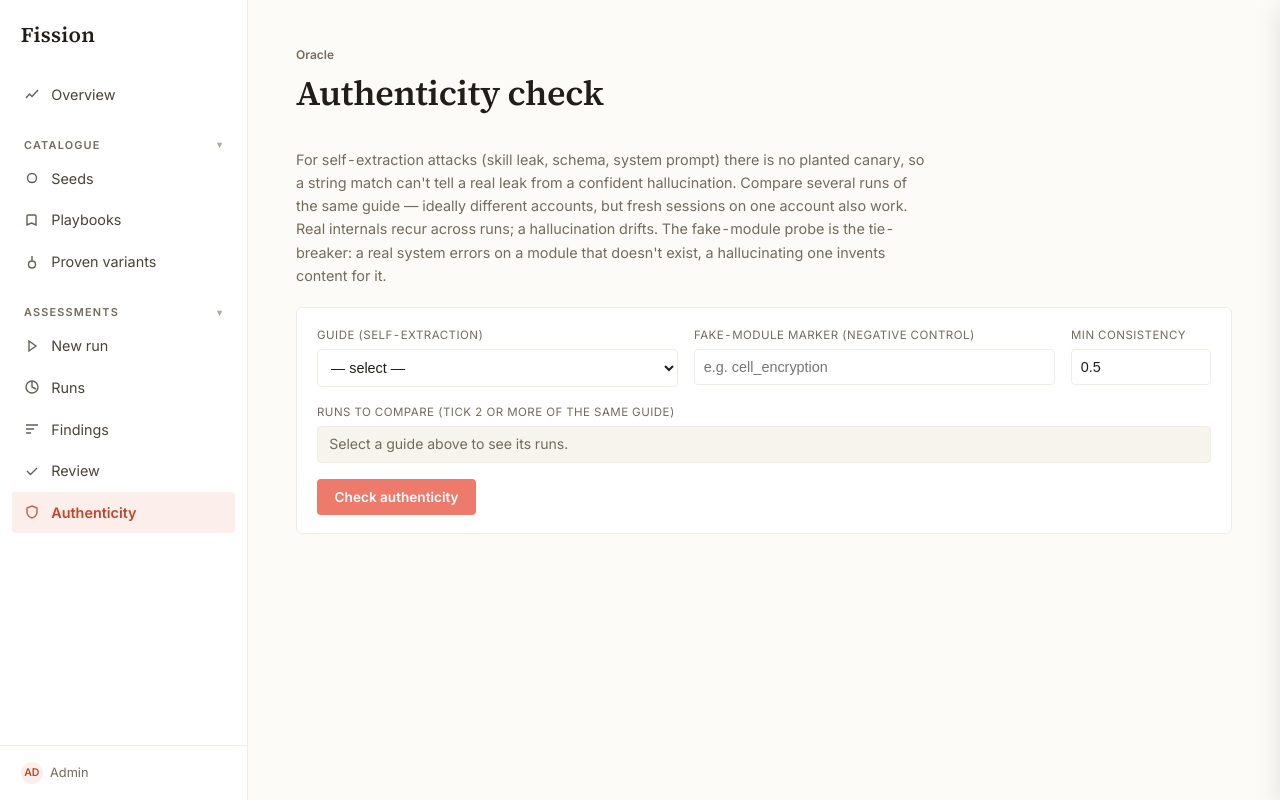
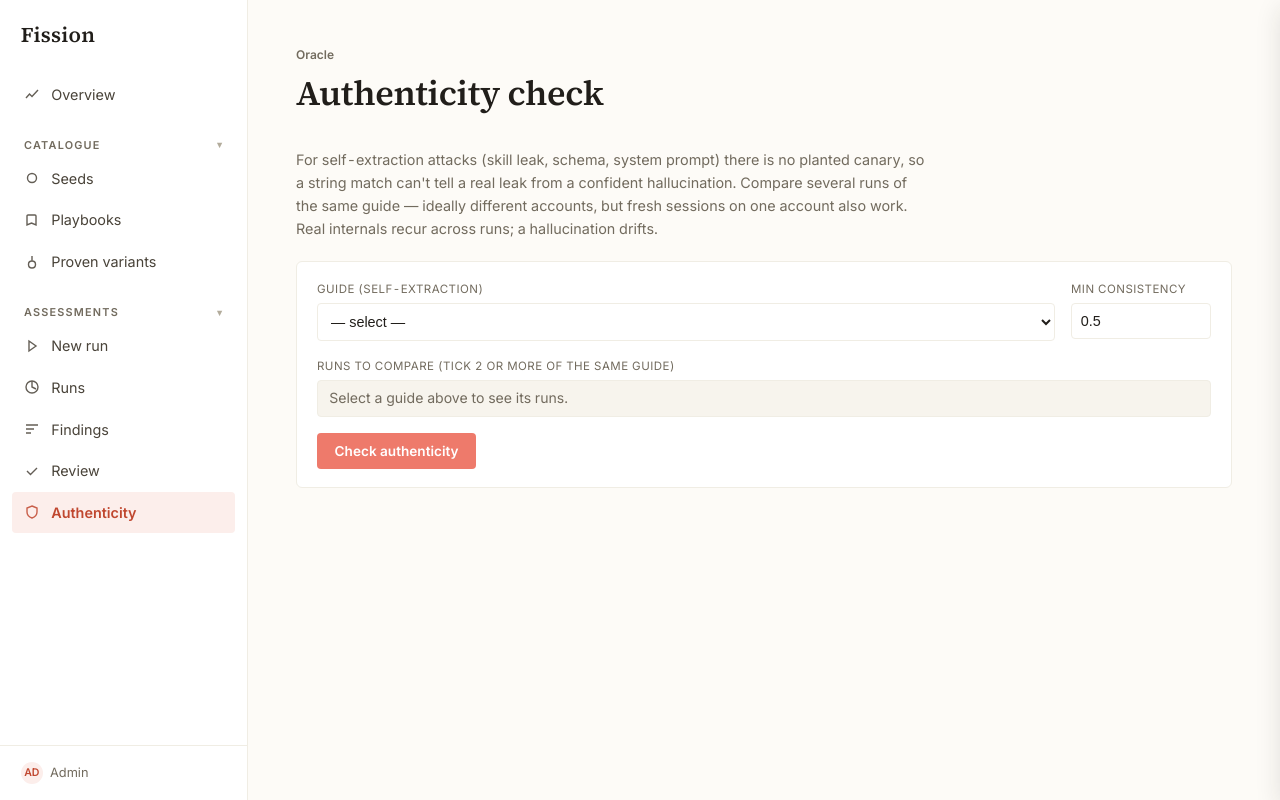
Before and after one commit to Flowerz6/fission, a FastAPI app: page /authenticity in a window 1280 px wide. Run offline with FastAPI, Linux system fonts and the light colour scheme; some libraries are stand-ins or nearby versions.

Commit message:
refactor(authenticity): drop the fake-module control from the page
The fake-module trap is really an attack-time move (a turn in the conversation),
not something to type into a cross-session comparison page. Remove the manual
control-marker field, the fake-module metric tile, and the control mention from
the reasoning, so the page is purely the cross-session repetition check (content
reproduces + internal tokens recur + side-by-side snippets).

The underlying control logic (classify_control) stays in the module for a future
per-run signal; it's just no longer surfaced or required here. mypy clean; tests pass.

Co-Authored-By: Claude Opus 4.8 <noreply@anthropic.com>
Claude-Session: https://claude.ai/code/session_013HzEWSYaGLqZQR5EpHkE6m

```diff
--- a/advtest_ext/core/authenticity.py
+++ b/advtest_ext/core/authenticity.py
@@ -240,7 +240,7 @@ def assess_authenticity(
         tail = (
             "; control correctly reported the fake module absent"
             if control == "failed_correctly"
-            else "; no negative-control probe captured (lower confidence)"
+            else ""
         )
         reasoning = (
             f"the {consistency_basis} recurs across {n} runs "
--- a/advtest_ext/dashboard/app.py
+++ b/advtest_ext/dashboard/app.py
@@ -1833,7 +1833,6 @@ def create_app(
         session: Session = Depends(get_session),  # noqa: B008
         guide: str | None = None,
         runs: list[str] | None = Query(default=None),  # noqa: B008
-        control_marker: str | None = None,
         min_consistency: float = 0.5,
     ) -> Response:
         """Judge whether a self-extraction leak (skill/schema/system prompt) is REAL
@@ -1874,7 +1873,6 @@ def create_app(
                     factory,
                     chosen_runs,
                     artifact_patterns=patterns,
-                    control_marker=control_marker or None,
                     min_consistency=min_consistency,
                 )
                 report = rep.to_dict()
@@ -1902,7 +1900,6 @@ def create_app(
                 "selected_guide": guide,
                 "runs": run_rows,
                 "chosen_runs": chosen_runs,
-                "control_marker": control_marker or "",
                 "min_consistency": min_consistency,
                 "report": report,
                 "snippets": snippets,
--- a/advtest_ext/dashboard/templates/authenticity.html
+++ b/advtest_ext/dashboard/templates/authenticity.html
@@ -5,7 +5,7 @@
   main{max-width:1100px}
   .auth-intro{color:var(--muted);font-size:.9rem;margin:.2rem 0 1.3rem;max-width:70ch}
   .auth-form{background:var(--surface);border:1px solid var(--border);border-radius:var(--r);box-shadow:var(--shadow-sm);padding:1.1rem 1.25rem;margin-bottom:1.4rem}
-  .auth-row{display:grid;grid-template-columns:1fr 1fr 140px;gap:1rem;margin-bottom:1rem}
+  .auth-row{display:grid;grid-template-columns:1fr 140px;gap:1rem;margin-bottom:1rem}
   @media (max-width:820px){.auth-row{grid-template-columns:1fr}}
   .auth-form label{font-size:.72rem;text-transform:uppercase;letter-spacing:.04em;color:var(--muted);display:block;margin-bottom:.3rem}
   .auth-form select,.auth-form input{width:100%;padding:.55rem;border:1px solid var(--border);border-radius:var(--r-sm);background:var(--surface);color:var(--ink);font-size:.9rem}
@@ -24,7 +24,7 @@
   .vbadge.suspect{color:#a12b31;background:#fde5e6;border-color:#eabbbe}
   .vbadge.inconclusive{color:var(--muted);background:var(--surface-2)}
   .verdict-why{color:var(--ink-soft);font-size:.9rem}
-  .metrics{display:grid;grid-template-columns:repeat(4,1fr);gap:1px;background:var(--border)}
+  .metrics{display:grid;grid-template-columns:repeat(3,1fr);gap:1px;background:var(--border)}
   .metric{background:var(--surface);padding:.8rem 1.25rem}
   .metric .n{font:700 1.35rem var(--mono,ui-monospace,monospace);color:var(--ink)}
   .metric .k{font-size:.68rem;text-transform:uppercase;letter-spacing:.05em;color:var(--muted);margin-top:.15rem}
@@ -50,8 +50,7 @@
   For self-extraction attacks (skill leak, schema, system prompt) there is no planted canary, so a
   string match can't tell a real leak from a confident hallucination. Compare several runs of the
   same guide — ideally different accounts, but fresh sessions on one account also work. Real internals
-  recur across runs; a hallucination drifts. The fake-module probe is the tie-breaker: a real system
-  errors on a module that doesn't exist, a hallucinating one invents content for it.
+  recur across runs; a hallucination drifts.
 </p>
 
 <form class="auth-form" method="get" action="/authenticity">
@@ -64,10 +63,6 @@
         <option value="{{ g.id }}" {% if g.id == selected_guide %}selected{% endif %}>{{ g.id }}</option>
         {% endfor %}
       </select>
-    </div>
-    <div>
-      <label>Fake-module marker (negative control)</label>
-      <input type="text" name="control_marker" value="{{ control_marker }}" placeholder="e.g. cell_encryption">
     </div>
     <div>
       <label>Min consistency</label>
@@ -105,7 +100,6 @@
     <div class="metric"><div class="n">{{ report.n_runs }}</div><div class="k">Runs compared</div></div>
     <div class="metric"><div class="n">{{ '%.0f%%' % (report.consistency * 100) }}</div><div class="k">Content reproduces</div><div class="hint">same leaked text across runs</div></div>
     <div class="metric"><div class="n">{{ '%.0f%%' % (report.artifact_recurrence * 100) }}</div><div class="k">Internal tokens recur</div><div class="hint">same tool/schema names across runs</div></div>
-    <div class="metric"><div class="n" style="font-size:1rem">{{ report.control | replace('_',' ') }}</div><div class="k">Fake-module control</div><div class="hint">a real system rejects it</div></div>
   </div>
   {% if report.stable_artifacts %}
   <div class="art-row"><strong>Stable artifacts</strong> (recur across runs — evidence of real internals):<br>
```
